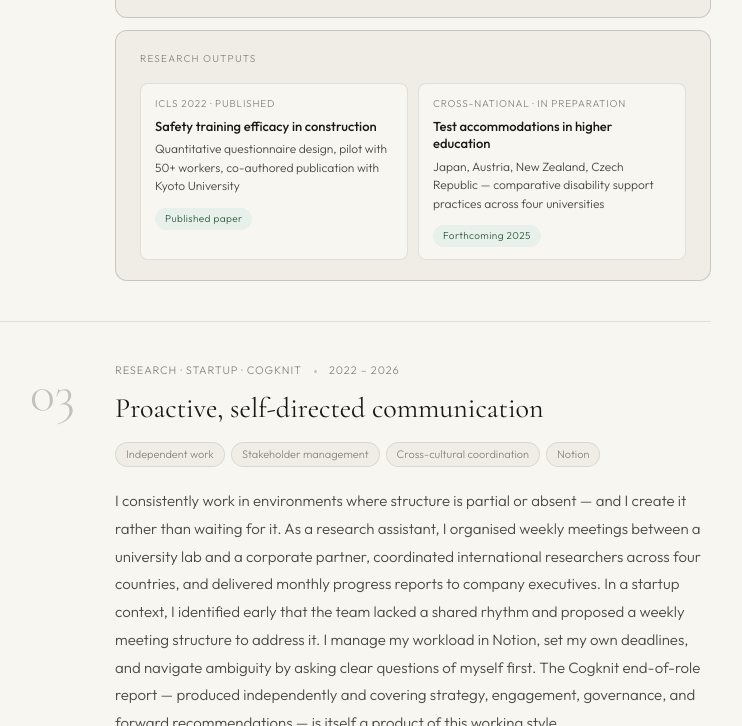
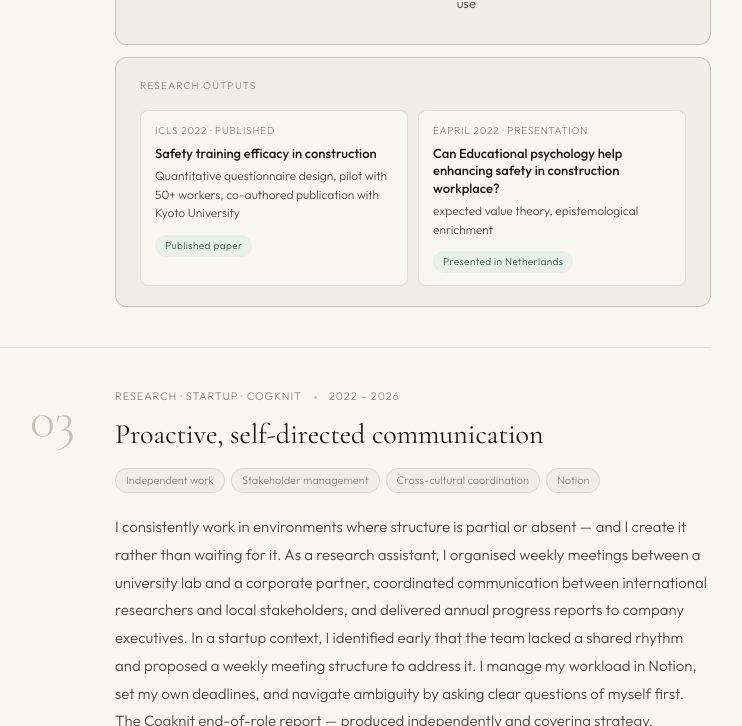
Before and after one commit to Rio-1221/skills, a plain HTML site: page index.html in a window 1280 px wide. Shown: the part 2074-2800 px from the top of the page, without its empty margins (287-1029 px from the left). Drawn offline with nearby package versions, Linux system fonts and the light colour scheme.

Commit message:
Update index.html

```diff
--- a/index.html
+++ b/index.html
@@ -490,7 +490,7 @@
     </div>
     <div class="hero-right">
       <p class="hero-bio">
-        I am a researcher and community builder with a background in <strong>educational psychology</strong> and a master's in Changing Education at the University of Helsinki. My work sits at the intersection of research design, community strategy, and self-directed communication — across academic, startup, and organisational contexts.
+        I am a researcher and community builder with a background in <strong>educational psychology and educational sociology </strong> and a master's in Changing Education at the University of Helsinki. My work sits at the intersection of research design, community strategy, and self-directed communication — across academic, startup, and organisational contexts.
       </p>
       <div class="hero-tags">
         <span class="hero-tag">Helsinki, Finland</span>
@@ -621,10 +621,10 @@
               <span class="pub-pill">Published paper</span>
             </div>
             <div class="research-card">
-              <div class="research-ctx">Cross-national · In preparation</div>
-              <div class="research-title">Test accommodations in higher education</div>
-              <div class="research-desc">Japan, Austria, New Zealand, Czech Republic — comparative disability support practices across four universities</div>
-              <span class="pub-pill">Forthcoming 2025</span>
+              <div class="research-ctx">EAPRIL 2022 · Presentation</div>
+              <div class="research-title">Can Educational psychology help enhancing safety in construction workplace? </div>
+              <div class="research-desc">expected value theory, epistemological enrichment </div>
+              <span class="pub-pill">Presented in Netherlands</span>
             </div>
           </div>
         </div>
@@ -648,7 +648,7 @@
           <span class="case-tag">Notion</span>
         </div>
         <p class="case-body">
-          I consistently work in environments where structure is partial or absent — and I create it rather than waiting for it. As a research assistant, I organised weekly meetings between a university lab and a corporate partner, coordinated international researchers across four countries, and delivered monthly progress reports to company executives. In a startup context, I identified early that the team lacked a shared rhythm and proposed a weekly meeting structure to address it. I manage my workload in Notion, set my own deadlines, and navigate ambiguity by asking clear questions of myself first. The Cogknit end-of-role report — produced independently and covering strategy, engagement, governance, and forward recommendations — is itself a product of this working style.
+          I consistently work in environments where structure is partial or absent — and I create it rather than waiting for it. As a research assistant, I organised weekly meetings between a university lab and a corporate partner, coordinated communication between international researchers and local stakeholders, and delivered annual progress reports to company executives. In a startup context, I identified early that the team lacked a shared rhythm and proposed a weekly meeting structure to address it. I manage my workload in Notion, set my own deadlines, and navigate ambiguity by asking clear questions of myself first. The Cogknit end-of-role report — produced independently and covering strategy, engagement, governance, and forward recommendations — is itself a product of this working style.
         </p>
 
         <div class="artifact">
@@ -656,11 +656,11 @@
           <div class="ctx-grid">
             <div class="arch-item">
               <div class="arch-item-title">Cross-institutional research</div>
-              <div class="arch-item-desc">Coordinated 4-country research team; monthly executive reporting</div>
+              <div class="arch-item-desc">Coordinated communication between English and Japanese; monthly executive reporting</div>
             </div>
             <div class="arch-item">
               <div class="arch-item-title">Startup environment</div>
-              <div class="arch-item-desc">Proposed meeting structures; led user interviews and prototype iterations</div>
+              <div class="arch-item-desc">Proposed meeting structures; designed hackathon challenge</div>
             </div>
             <div class="arch-item">
               <div class="arch-item-title">Community coordination</div>
```
